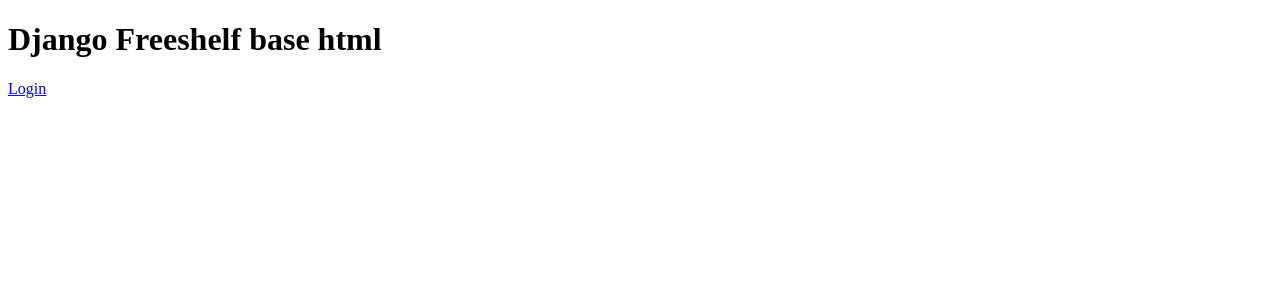
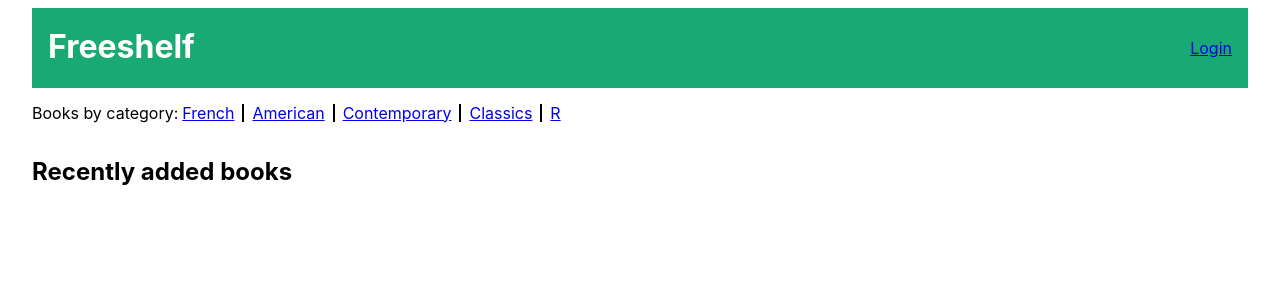
Before and after one commit to Momentum-Team-10/django-freeshelf-Zack-Robertshaw, a Django app: page /books/ in a window 1280 px wide. Shown: the top 300 px of the page. Run offline with Django 3.2, Linux system fonts and the light colour scheme; data that the repository does not hold is empty.

Commit message:
formatted with index.html as a template

```diff
--- a/templates/base.html
+++ b/templates/base.html
@@ -7,24 +7,41 @@
     <meta charset="UTF-8">
     <meta http-equiv="X-UA-Compatible" content="IE=edge">
     <meta name="viewport" content="width=device-width, initial-scale=1.0">
+    <link rel="stylesheet" href="https://unpkg.com/tachyons@4.12.0/css/tachyons.min.css" />
+
     <title>Django Freeshelf</title>
 </head>
 
-<body>
-    <header>
+<body class="sans-serif pv2 ph4">
+    <header class="flex items-center justify-between bg-green white ph3">
+        <div id="title">
+            <h1 class="white">Freeshelf</h1>
+        </div>
+        <div id="account-menu">
+            {% if user.is_authenticated %}
+            <p>Hello, {{ user.username }}!</p>
+            <a href="{% url 'auth_logout' %}?next={% url 'auth_login' %}">Logout</a>
+            {% else %}
+            <a href="{% url 'auth_login' %}">Login</a>
+            {% endif %}
+
+            <!-- <a class="washed-blue" href="#">{% url 'auth_login' %}</a> | <a class="washed-blue" href="#">Register</a> -->
+        </div>
+    </header>
+
+    <!-- <header class="fl w-100 bg-blue b--white-10">
         <h1><i></i>Django Freeshelf base html</h1>
-    </header>
         <nav>
             <div>
                 {% if user.is_authenticated %}
-            <p class="white">Hello, {{ user.username }}!</p>
-            <a href="{% url 'auth_logout' %}?next={% url 'auth_login' %}" class="white ml3">Logout</a>
+                <p>Hello, {{ user.username }}!</p>
+                <a href="{% url 'auth_logout' %}?next={% url 'auth_login' %}">Logout</a>
                 {% else %}
-            <a href="{% url 'auth_login' %}" class="white">Login</a>
+                <a href="{% url 'auth_login' %}">Login</a>
                 {% endif %}
             </div>
         </nav>
-
+    </header> -->
 
     {% block content %}
 
--- a/templates/books/list_books.html
+++ b/templates/books/list_books.html
@@ -2,8 +2,102 @@
 
 {% block content %}
 
-<div>
-  <!-- <h1>list_books</h1>
+<body class="sans-serif pv2 ph4">
+  <!-- <header class="flex items-center justify-between bg-green white ph3">
+    <div id="title">
+      <h1 class="white">Freeshelf</h1>
+    </div>
+    <div id="account-menu">
+      <a class="washed-blue" href="#">Login</a> | <a class="washed-blue" href="#">Register</a>
+    </div>
+  </header> -->
+  <nav id="category-nav" class="flex items-center">
+    <div>
+      Books by category:
+    </div>
+    <ul class="list ml1 pa0 flex flex-wrap">
+      <li class="mr2 pr2 bw1 br"><a href="#">French</a></li>
+      <li class="mr2 pr2 bw1 br"><a href="#">American</a></li>
+      <li class="mr2 pr2 bw1 br"><a href="#">Contemporary</a></li>
+      <li class="mr2 pr2 bw1 br"><a href="#">Classics</a></li>
+      <li class=""><a href="#">R</a></li>
+    </ul>
+  </nav>
+  <main>
+    <section id="books">
+      <h2>Recently added books</h2>
+      {% for book in book %}
+      <div class="mv3">
+        <div class="normal f3"><a href={{book.url}}>{{ book.title }}</a> <span class="f4">by {{ book.author}}</span></div>
+        <p class="lh-copy">
+          <i>Think Python</i>{{ book.description }}
+        </p>
+        <div class="flex">
+          <div class="mr2 pr2 bw1 br green">
+            Favorited 4 times
+          </div>
+          <div class="mr2 pr2 bw1 br">
+            {{ book.created_at }}
+          </div>
+          <div>
+            Category: <a href="#">Python</a>
+          </div>
+        </div>
+      </div>
+      {% endfor %}
+      <!-- <div class="mv3">
+        <div class="normal f3">
+          <a href="https://automatetheboringstuff.com/">Automate the Boring Stuff</a> <span class="f4">by Al Sweigart</span></div>
+        <p class="lh-copy">
+          If you've ever spent hours renaming files or updating hundreds of spreadsheet cells, you know how tedious
+          tasks like these can be. But what if you could have your computer do them for you? In <i>Automate the Boring
+            Stuff with Python</i>, you'll learn how to use Python to write programs that do in minutes what would take
+          you hours to do by hand-no prior programming experience required.
+        </p>
+        <div class="flex">
+          <div class="mr2 pr2 bw1 br green">
+            Favorited 7 times
+          </div>
+          <div class="mr2 pr2 bw1 br">
+            added 2018-10-30
+          </div>
+          <div>
+            Category: <a href="#">Python</a>
+          </div>
+        </div>
+      </div>
+      <div class="mv3 flex">
+        <div class="w-75">
+          <p class="normal f3"><a href="https://html5forwebdesigners.com/">
+              HTML5 for Web Designers</a> <span class="f4">by Jeremy Keith and Rachel Andrew</span></p>
+          <p class="lh-copy">
+            HTML5 isn’t as confusing as it once was, but it still isn’t straightforward. It’s an evolutionary, rather
+            than revolutionary, change in the ongoing story of markup—and if you’re currently creating websites with
+            any
+            version of HTML, you’re already using HTML5. Harness the power of this essential evolving spec with help
+            from
+            Jeremy Keith and Rachel Andrew.
+          </p>
+          <div class="flex">
+            <div class="mr2 pr2 bw1 br">
+              added 2018-10-15
+            </div>
+            <div>
+              Category: <a href="#">HTML</a>
+            </div>
+          </div>
+        </div>
+        <div class="w-25 ml5">
+          <img src="cover.png">
+        </div>
+      </div> -->
+    </section>
+  </main>
+</body>
+
+
+<!-- <div>
+  <h1>list_books</h1>
   <form action="{% url 'add_book'%}" method="POST">
     {% csrf_token %}
     {{ form.as_p }}
@@ -13,20 +107,19 @@
   </form>
 </div> -->
 
-<div id="books-list">
+<!-- <div>
   {% for book in book %}
-  <div class="card">
+  <div class= "fl w-100 ba bw2">
     <h2>{{ book.title }}</h2>
     <h3>{{ book.author}}</h3>
     <h3>{{ book.created_at }}</h3>
     <h4>{{ book.description }}</h4>
-    <h4>{{book.url }}</h4>
+    <h4>{{book.url}}</h4>
+  </div>
   {% endfor %}
 
 
-  </div>
-
-</div>
+</div> -->
 {% endblock%}
 
 <!-- <p>
```
Also changed, not shown: mockup/index.html (+7 -14 lines). Lines whose indentation alone changed are shown as unchanged.
